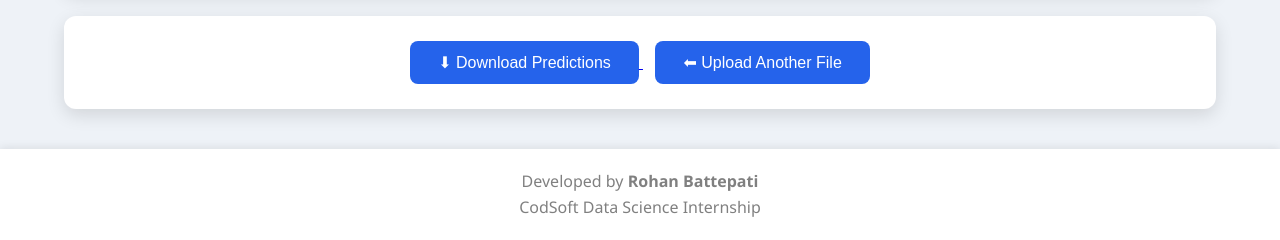
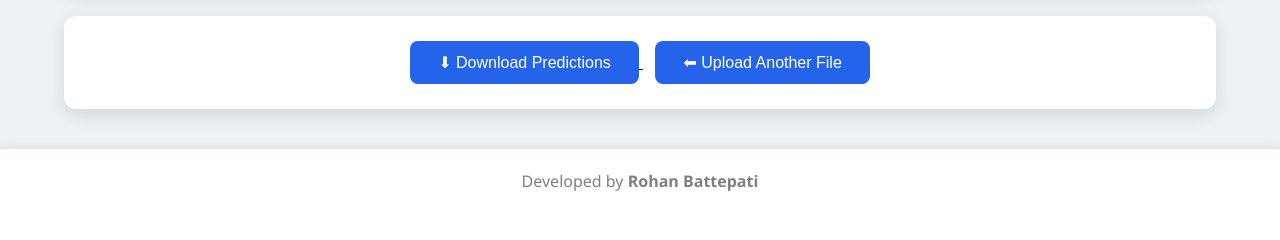
Before and after one commit to RohanThomass/CODSOFT, a Flask app: template Credit_Card_Fraud_Detection/templates/result.html in a window 1280 px wide. Shown: the part 1062-1302 px from the top of the page. After the commit the page ends 1253 px from the top, so only its background shows below. Run offline with Flask 3, Linux system fonts and the light colour scheme; the template is opened without the code that fills it, so the values that code supplies are empty; parts of the project's set-up code (start-up, migrations or seed data) failed here and were passed over.

Commit message:
Remove internship mention from footer

```diff
--- a/Credit_Card_Fraud_Detection/templates/result.html
+++ b/Credit_Card_Fraud_Detection/templates/result.html
@@ -194,7 +194,6 @@
 
 Developed by <b>Rohan Battepati</b><br>
 
-CodSoft Data Science Internship
 
 </footer>
 
```
